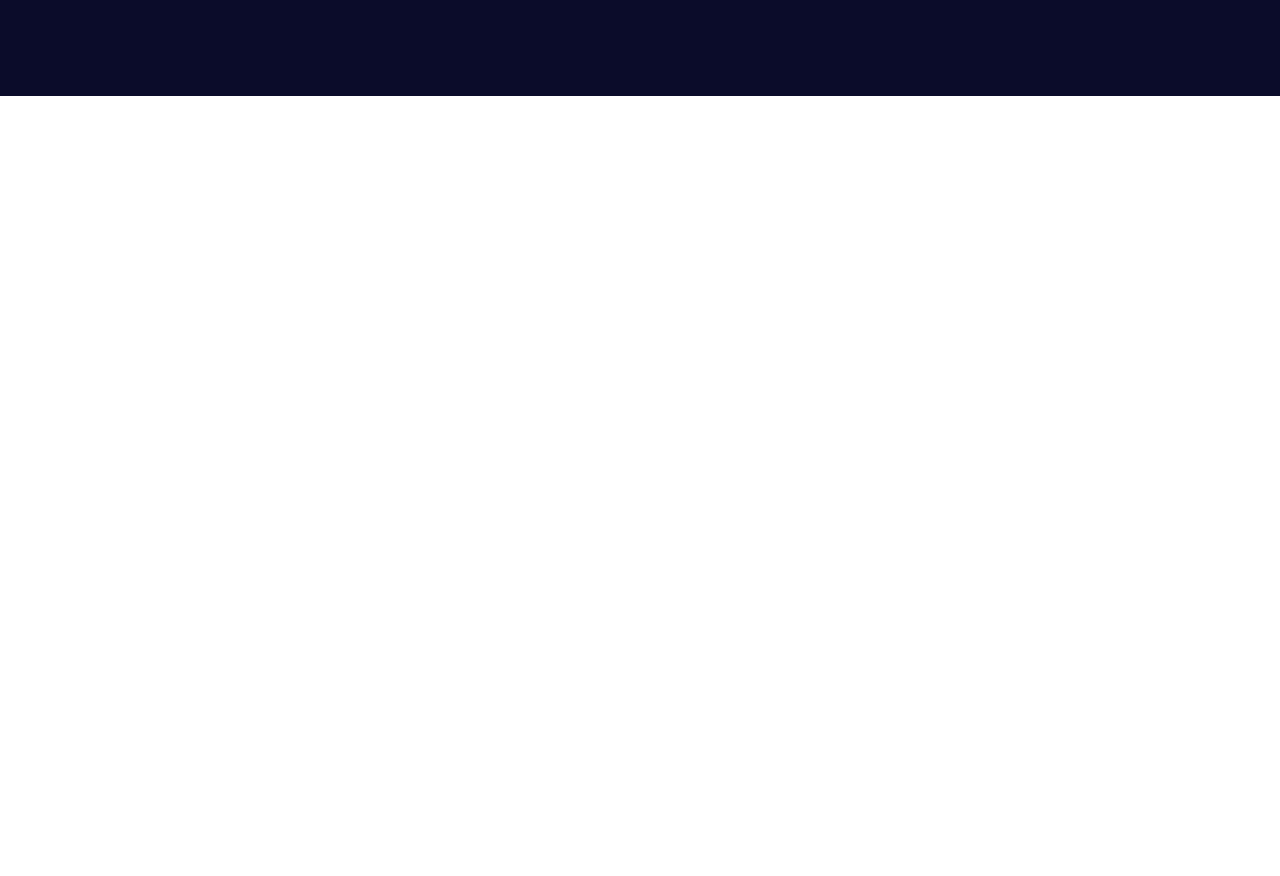
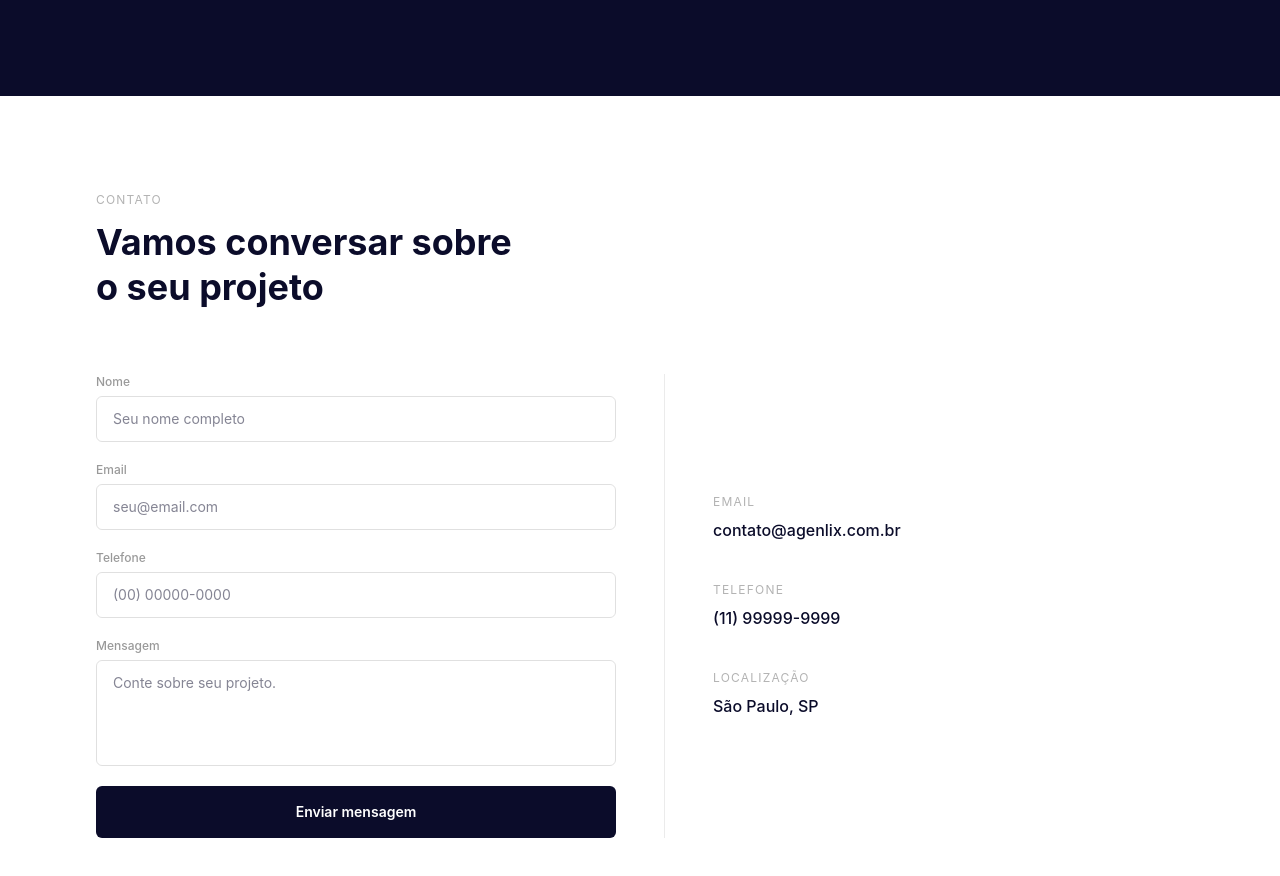
Before and after one commit to joaopedrobagli/Agenlixe, a React (Vite) app: page / in a window 1280 px wide. Shown: the part 2160-3036 px from the top of the page. Before the commit the page ends 2256 px from the top, so only its background shows below. Built offline with nearby package versions, Linux system fonts and the light colour scheme.

Commit message:
feat: seção de contato com formulário e validação

```diff
--- a/src/App.jsx
+++ b/src/App.jsx
@@ -2,6 +2,7 @@ import Header from "./components/Header";
 import Hero from "./components/Hero";
 import Servicos from "./components/Servicos";
 import Depoimentos from "./components/Depoimentos";
+import Contato from "./components/Contato";
 
 function App() {
   return (
@@ -10,6 +11,7 @@ function App() {
       <Hero />
       <Servicos />
       <Depoimentos />
+      <Contato />
     </div>
   )
 }
--- a/src/components/Contato.jsx
+++ b/src/components/Contato.jsx
@@ -0,0 +1,141 @@
+import { useState } from "react";
+
+function Contato() {
+  const [form, setForm] = useState({
+    nome: "",
+    email: "",
+    telefone: "",
+    mensagem: "",
+  });
+
+  const [erros, setErros] = useState({});
+  const [enviado, setEnviado] = useState(false);
+
+  function handleChange(e) {
+    setForm({ ...form, [e.target.name]: e.target.value });
+    setErros({ ...erros, [e.target.name]: "" });
+  }
+
+  function validar() {
+    const novosErros = {};
+    if (!form.nome) novosErros.nome = "Nome obrigatório";
+    if (!form.email) novosErros.email = "Email obrigatório";
+    if (!form.telefone) novosErros.telefone = "Telefone obrigatório";
+    if (!form.mensagem) novosErros.mensagem = "Mensagem obrigatória";
+    return novosErros;
+  }
+
+  function handleSubmit() {
+    const novosErros = validar();
+    if (Object.keys(novosErros).length > 0) {
+      setErros(novosErros);
+      return;
+    }
+    setEnviado(true);
+    setForm({ nome: "", email: "", telefone: "", mensagem: "" });
+  }
+
+  return (
+    <section id="contato" className="bg-white py-24">
+      <div className="max-w-6xl mx-auto px-8">
+
+        <p className="text-xs tracking-widest text-black/30 uppercase mb-3">
+          Contato
+        </p>
+        <h2 className="text-4xl font-bold text-[#0B0C2A] mb-16 leading-tight">
+          Vamos conversar sobre <br /> o seu projeto
+        </h2>
+
+        <div className="grid grid-cols-2 gap-12">
+
+          <div className="flex flex-col gap-5">
+
+            {enviado && (
+              <div className="bg-green-50 border border-green-200 text-green-700 text-sm px-4 py-3 rounded-lg">
+                Mensagem enviada com sucesso! Entraremos em contato em breve.
+              </div>
+            )}
+
+            <div className="flex flex-col gap-1.5">
+              <label className="text-xs text-black/40 font-medium">Nome</label>
+              <input
+                type="text"
+                name="nome"
+                value={form.nome}
+                onChange={handleChange}
+                placeholder="Seu nome completo"
+                className="border border-black/12 rounded-md px-4 py-3 text-sm text-[#0B0C2A] outline-none focus:border-[#4F6EF7] transition"
+              />
+              {erros.nome && <p className="text-xs text-red-500">{erros.nome}</p>}
+            </div>
+
+            <div className="flex flex-col gap-1.5">
+              <label className="text-xs text-black/40 font-medium">Email</label>
+              <input
+                type="email"
+                name="email"
+                value={form.email}
+                onChange={handleChange}
+                placeholder="seu@email.com"
+                className="border border-black/12 rounded-md px-4 py-3 text-sm text-[#0B0C2A] outline-none focus:border-[#4F6EF7] transition"
+              />
+              {erros.email && <p className="text-xs text-red-500">{erros.email}</p>}
+            </div>
+
+            <div className="flex flex-col gap-1.5">
+              <label className="text-xs text-black/40 font-medium">Telefone</label>
+              <input
+                type="text"
+                name="telefone"
+                value={form.telefone}
+                onChange={handleChange}
+                placeholder="(00) 00000-0000"
+                className="border border-black/12 rounded-md px-4 py-3 text-sm text-[#0B0C2A] outline-none focus:border-[#4F6EF7] transition"
+              />
+              {erros.telefone && <p className="text-xs text-red-500">{erros.telefone}</p>}
+            </div>
+
+            <div className="flex flex-col gap-1.5">
+              <label className="text-xs text-black/40 font-medium">Mensagem</label>
+              <textarea
+                name="mensagem"
+                value={form.mensagem}
+                onChange={handleChange}
+                placeholder="Conte sobre seu projeto."
+                rows={4}
+                className="border border-black/12 rounded-md px-4 py-3 text-sm text-[#0B0C2A] outline-none focus:border-[#4F6EF7] transition resize-none"
+              />
+              {erros.mensagem && <p className="text-xs text-red-500">{erros.mensagem}</p>}
+            </div>
+
+            <button
+              onClick={handleSubmit}
+              className="bg-[#0B0C2A] text-white py-4 rounded-md text-sm font-semibold hover:bg-[#1a1b3a] transition"
+            >
+              Enviar mensagem
+            </button>
+
+          </div>
+
+          <div className="flex flex-col justify-center gap-10 pl-12 border-l border-black/8">
+            <div>
+              <p className="text-xs tracking-widest text-black/30 uppercase mb-2">Email</p>
+              <p className="text-base font-medium text-[#0B0C2A]">contato@agenlix.com.br</p>
+            </div>
+            <div>
+              <p className="text-xs tracking-widest text-black/30 uppercase mb-2">Telefone</p>
+              <p className="text-base font-medium text-[#0B0C2A]">(11) 99999-9999</p>
+            </div>
+            <div>
+              <p className="text-xs tracking-widest text-black/30 uppercase mb-2">Localização</p>
+              <p className="text-base font-medium text-[#0B0C2A]">São Paulo, SP</p>
+            </div>
+          </div>
+
+        </div>
+      </div>
+    </section>
+  );
+}
+
+export default Contato;
```
